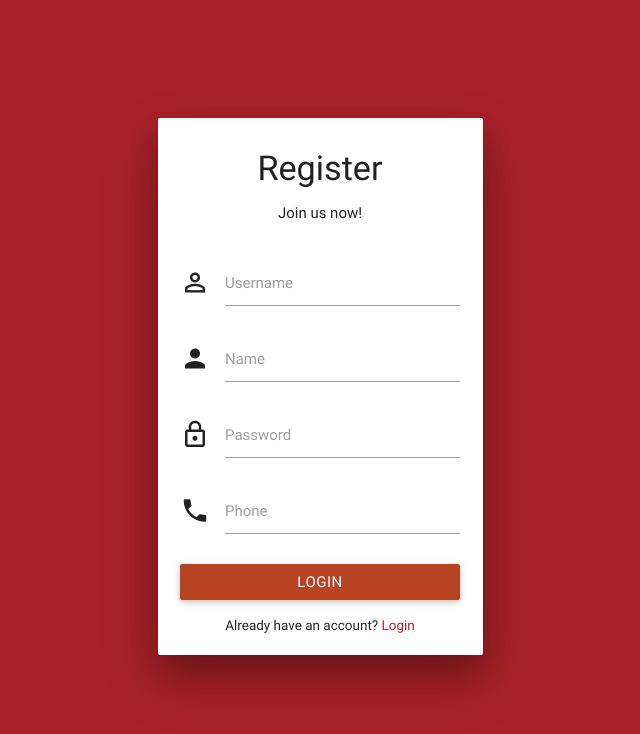
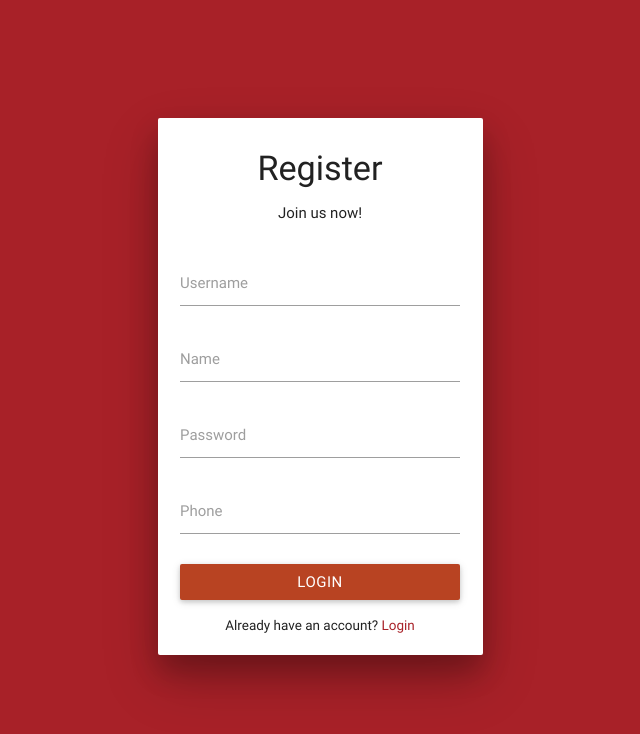
Before and after one commit to codychia/project_SEM, a PHP site: page /register.php in a window 1280 px wide. Shown: the top 734 px of the page, without its empty margins (320-960 px from the left). Run offline with PHP 8.4, Linux system fonts and the light colour scheme.

Commit message:
Update register.php

```diff
--- a/register.php
+++ b/register.php
@@ -101,7 +101,7 @@ else{
         </div>
         <div class="row margin">
           <div class="input-field col s12">
-            <i class="mdi-social-person-outline prefix"></i>
+
             <input name="username" id="username" type="text"  data-error=".errorTxt1">
             <label for="username" class="center-align">Username</label>
 			<div class="errorTxt1"></div>
@@ -109,7 +109,7 @@ else{
         </div>
         <div class="row margin">
           <div class="input-field col s12">
-            <i class="mdi-social-person prefix"></i>
+
             <input name="name" id="name" type="text" data-error=".errorTxt2">
             <label for="name" class="center-align">Name</label>
 			<div class="errorTxt2"></div>
@@ -117,7 +117,7 @@ else{
         </div>
         <div class="row margin">
           <div class="input-field col s12">
-            <i class="mdi-action-lock-outline prefix"></i>
+
             <input name="password" id="password" type="password" data-error=".errorTxt3">
             <label for="password">Password</label>
 			<div class="errorTxt3"></div>
@@ -125,7 +125,7 @@ else{
         </div>
         <div class="row margin">
           <div class="input-field col s12">
-            <i class="mdi-communication-phone prefix"></i>
+
             <input name="phone" id="phone" type="number" data-error=".errorTxt4">
             <label for="phone">Phone</label>
 			<div class="errorTxt4"></div>
```
